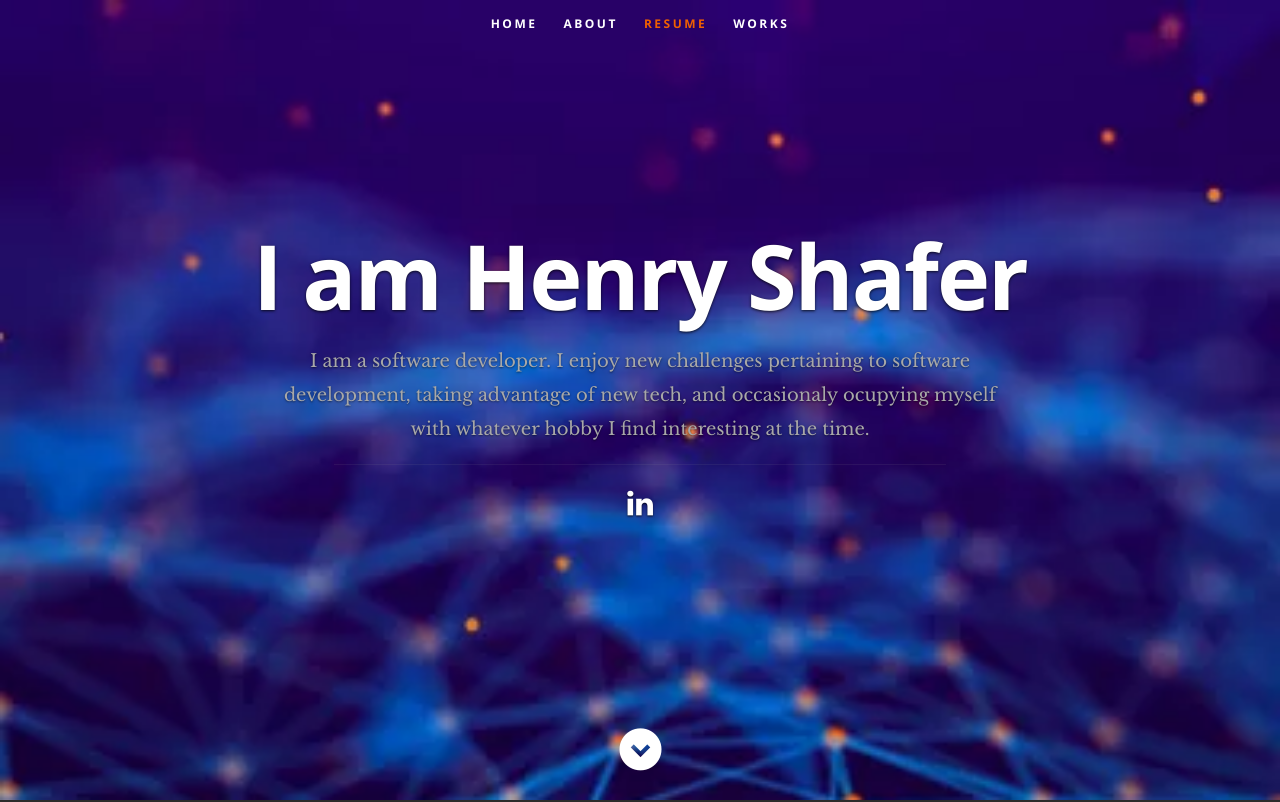
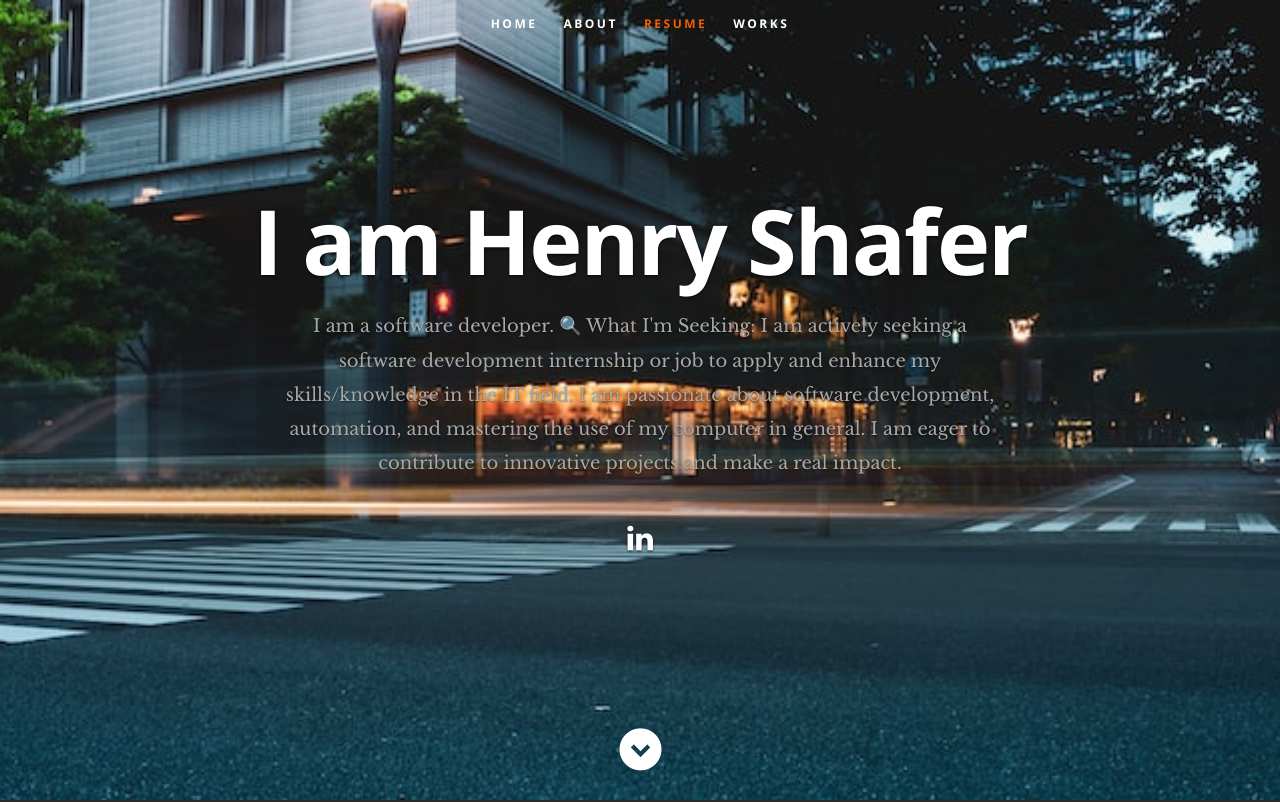
Before and after one commit to ShaferInc/Resume, a React (Create React App) app: page / in a window 1280 px wide. Shown: the top 802 px of the page. Built offline with nearby package versions, Linux system fonts and the light colour scheme.

Commit message:
what I am looking for

```diff
--- a/src/resumeData.js
+++ b/src/resumeData.js
@@ -4,7 +4,7 @@ let resumeData = {
   "role": "software developer",
   "linkedinId":"https://www.linkedin.com/in/henry-shafer-4094b9263/",
   "skypeid": "Your skypeid",
-  "roleDescription": " I enjoy new challenges pertaining to software development, taking advantage of new tech, and occasionaly ocupying myself with whatever hobby I find interesting at the time.",
+  "roleDescription": " 🔍 What I'm Seeking: I am actively seeking a software development internship or job to apply and enhance my skills/knowledge in the IT field. I am passionate about software development, automation, and mastering the use of my computer in general. I am eager to contribute to innovative projects and make a real impact.",
   "socialLinks":[
       {
         "name":"linkedin",
@@ -12,7 +12,7 @@ let resumeData = {
         "className":"fa fa-linkedin"
       }
     ],
-  "aboutme":"I am in my second year of the three year computer science program at Linneaus University, and I am loving the new course structure and projects. I went to highschool in Virginia, and enjoyed taking higher level courses pertaining to math and computer science. In addition, I made a real impact on the lacrosse team all 4 years. ",
+  "aboutme":"I am in my second year of the three year computer science program at Linneaus University, and I am loving the new course structure and projects. I went to highschool in Virginia, and enjoyed taking higher level courses pertaining to math and computer science. In addition, I made a real impact on the lacrosse team all 4 years. I enjoy new challenges pertaining to software development, taking advantage of new tech, and occasionaly ocupying myself with whatever hobby I find interesting at the time.",
   "address":"Sweden",
   "website":"henryshafer@gmail.com hs223nr@student.lnu.se",
   "education":[
```
Also changed, not shown: public/images/header.jpg.
